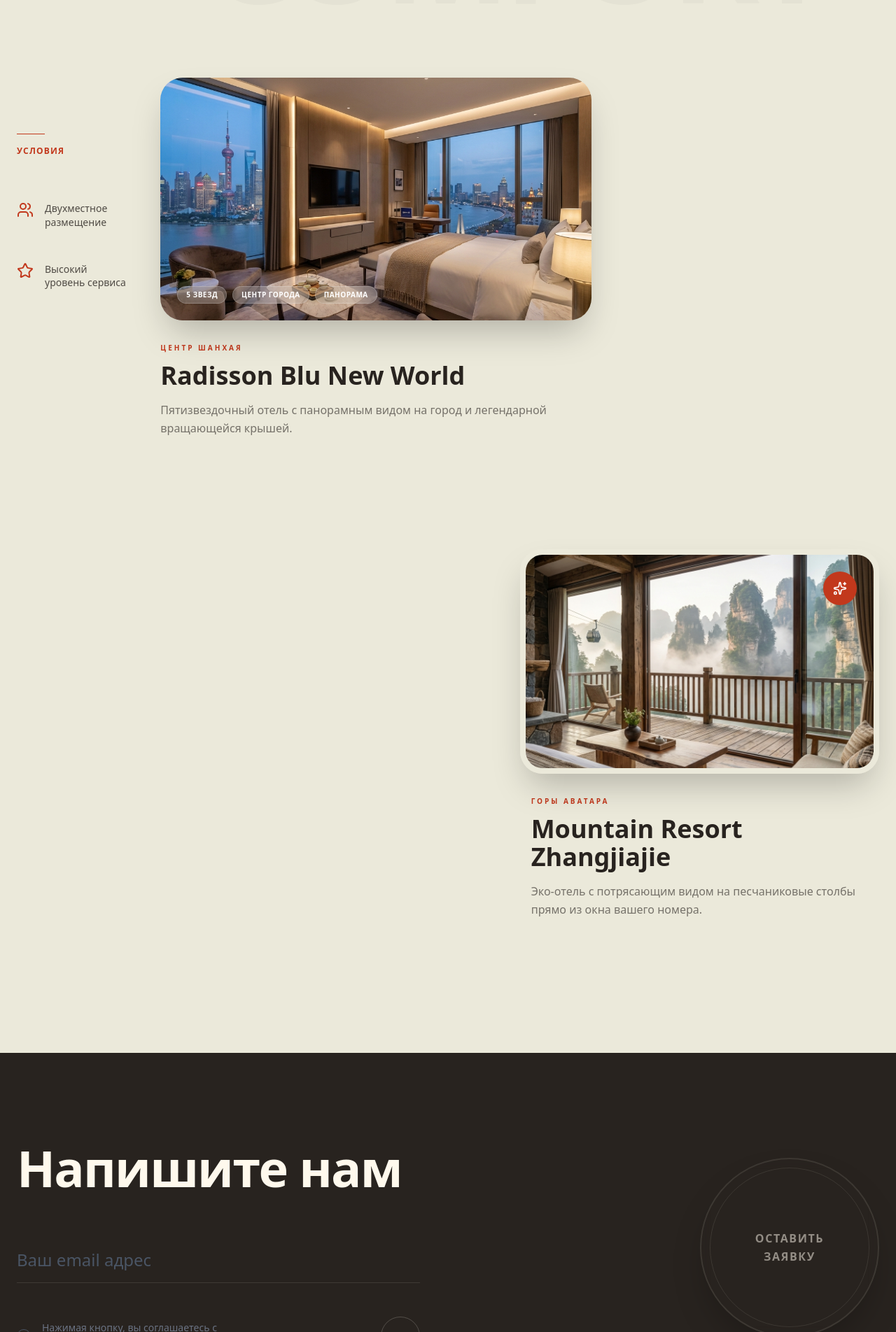
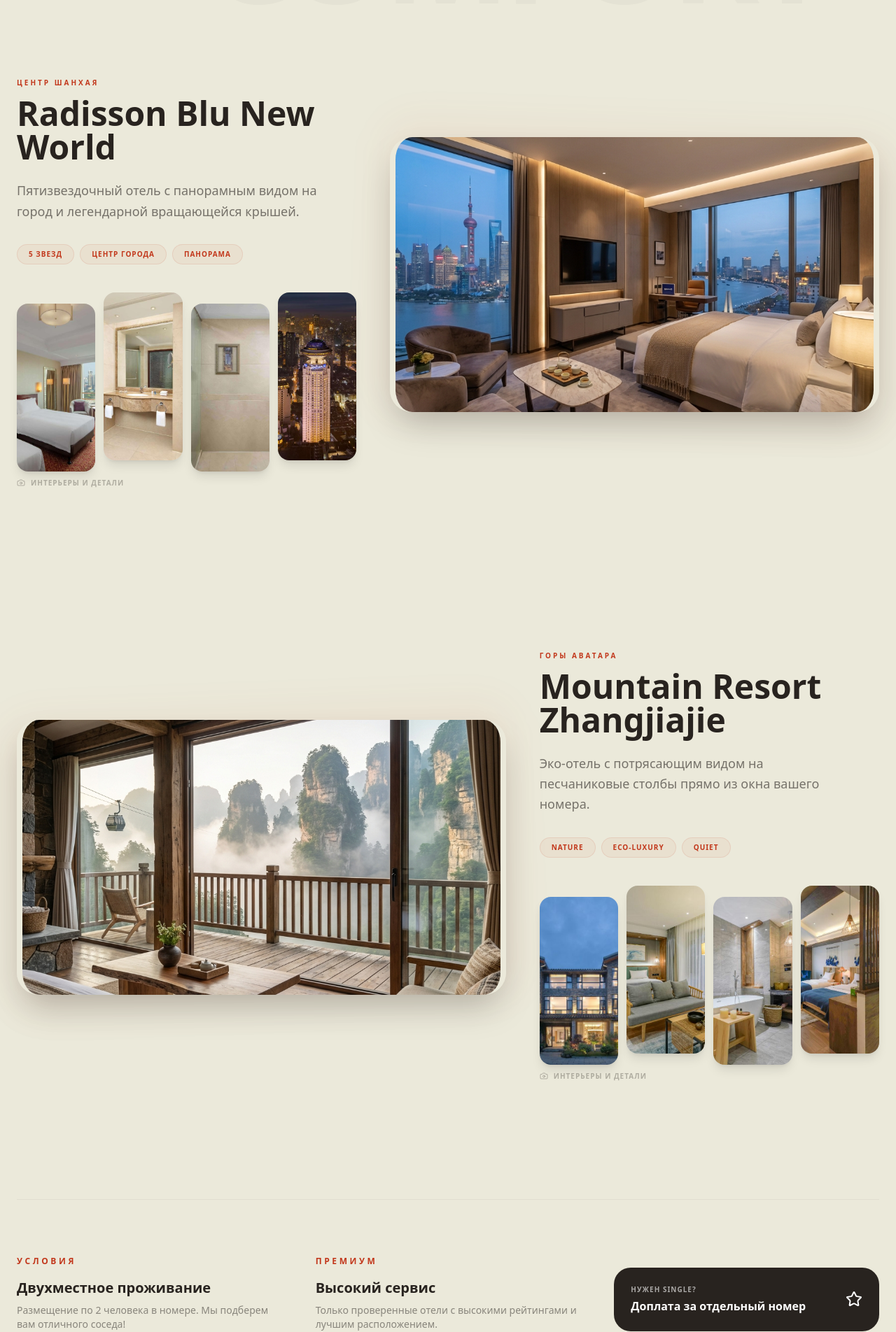
Before and after one commit to payton-ggg/chi-na, a Next.js app: page / in a window 1280 px wide. Shown: the part 8696-10600 px from the top of the page at 70% size. Built offline with nearby package versions, Linux system fonts and the light colour scheme.

Commit message:
feat: Add Accommodation component.

```diff
--- a/app/components/sections/Accommodation.tsx
+++ b/app/components/sections/Accommodation.tsx
@@ -1,6 +1,6 @@
 "use client";
 
-import { Bed, Star, Users, Sparkles, Home } from "lucide-react";
+import { Bed, Star, Users, Sparkles, Home, Camera } from "lucide-react";
 import Image from "next/image";
 import { useEffect, useRef, useState } from "react";
 
@@ -30,8 +30,8 @@
         "Пятизвездочный отель с панорамным видом на город и легендарной вращающейся крышей.",
       image: "/hotel-shanghai.png",
       amenities: ["5 звезд", "Центр города", "Панорама"],
-      className: "lg:col-start-1 lg:col-end-8", // Custom grid positioning
-      imageAspect: "aspect-16/9",
+      gallery: ["/hotel/1.png", "/hotel/2.png", "/hotel/3.png", "/hotel/4.png"],
+      stagger: 0,
     },
     {
       title: "Mountain Resort Zhangjiajie",
@@ -40,8 +40,8 @@
         "Эко-отель с потрясающим видом на песчаниковые столбы прямо из окна вашего номера.",
       image: "/hotel-avatar.png",
       amenities: ["Nature", "Eco-luxury", "Quiet"],
-      className: "lg:col-start-6 lg:col-end-13 lg:-prose-mt-20", // Overlap/Stagger effect
-      imageAspect: "aspect-16/10",
+      gallery: ["/hotel/5.png", "/hotel/6.png", "/hotel/7.png", "/hotel/8.png"],
+      stagger: 300,
     },
   ];
 
@@ -62,7 +62,7 @@
       </div>
 
       <div className="container mx-auto px-6 relative z-10">
-        {/* Unique Header Placement */}
+        {/* Header */}
         <div className="flex flex-col lg:flex-row items-end justify-between mb-24 md:mb-32 gap-12">
           <div className="max-w-3xl">
             <div className="inline-flex items-center gap-2 px-4 py-2 rounded-full bg-accent-cta/10 border border-accent-cta/20 mb-8">
@@ -73,11 +73,10 @@
             </div>
 
             <h2 className="text-5xl md:text-[5.5rem] font-bold text-dark-section mb-0 leading-[0.9] tracking-tight">
-              Где мы <br />
+              Где мы <br /> будем
               <span className="text-accent-cta italic font-serif pr-4">
-                будем
+                {} жить?
               </span>
-              жить?
             </h2>
           </div>
 
@@ -89,134 +88,149 @@
           </div>
         </div>
 
-        {/* Dynamic Staggered Grid */}
-        <div className="grid grid-cols-1 lg:grid-cols-12 gap-y-16 lg:gap-y-0 relative">
-          {/* Hotel Details Sidebar (Floating style) */}
-          <div className="hidden lg:flex lg:col-start-1 lg:col-end-3 flex-col gap-16 pt-20">
-            <div className="flex flex-col gap-4">
-              <div className="w-10 h-px bg-accent-cta" />
-              <p className="text-xs font-bold text-accent-cta uppercase tracking-widest">
-                Условия
-              </p>
-            </div>
-
-            <div className="space-y-12">
-              <div className="flex items-start gap-4 group">
-                <Users className="text-accent-cta shrink-0" size={24} />
-                <p className="text-sm font-medium text-dark-section/80 leading-snug">
-                  Двухместное <br /> размещение
-                </p>
-              </div>
-              <div className="flex items-start gap-4 group">
-                <Star className="text-accent-cta shrink-0" size={24} />
-                <p className="text-sm font-medium text-dark-section/80 leading-snug">
-                  Высокий <br /> уровень сервиса
-                </p>
-              </div>
-            </div>
-          </div>
-
-          {/* Staggered Hotel Cards */}
-          <div className="lg:col-start-3 lg:col-end-13 grid grid-cols-1 lg:grid-cols-10 gap-12 lg:gap-0 relative">
-            {/* Radisson Hotel */}
+        {/* Hotels Display */}
+        <div className="space-y-40 md:space-y-64">
+          {hotels.map((hotel, hotelIdx) => (
             <div
-              className={`lg:col-start-1 lg:col-end-7 transition-all duration-1000 ease-out z-20 ${
+              key={hotelIdx}
+              className={`grid grid-cols-1 lg:grid-cols-12 gap-12 items-center transition-all duration-1000 ease-out ${
                 isVisible
                   ? "opacity-100 translate-y-0"
                   : "opacity-0 translate-y-20"
               }`}
+              style={{ transitionDelay: `${hotel.stagger}ms` }}
             >
-              <div className="group relative">
-                <div className="relative aspect-16/10 md:aspect-video overflow-hidden rounded-4xl shadow-2xl transition-transform duration-700 hover:-translate-y-2">
-                  <Image
-                    src={hotels[0].image}
-                    alt={hotels[0].title}
-                    fill
-                    className="object-cover transition-transform duration-1000 group-hover:scale-105"
-                  />
-                  <div className="absolute inset-0 bg-linear-to-t from-dark-section/50 to-transparent opacity-0 group-hover:opacity-100 transition-opacity" />
+              {/* Hotel Info & Gallery Collage */}
+              <div
+                className={`lg:col-span-5 ${
+                  hotelIdx % 2 === 0 ? "lg:order-1" : "lg:order-2"
+                }`}
+              >
+                <div className="space-y-8">
+                  <div>
+                    <span className="text-accent-cta font-black text-[10px] uppercase tracking-[0.3em] mb-3 block">
+                      {hotel.location}
+                    </span>
+                    <h3 className="text-4xl md:text-5xl font-bold text-dark-section mb-6">
+                      {hotel.title}
+                    </h3>
+                    <p className="text-dark-section/60 font-light leading-relaxed text-lg mb-8 max-w-md">
+                      {hotel.description}
+                    </p>
 
-                  <div className="absolute bottom-6 left-6 flex gap-2">
-                    {hotels[0].amenities.map((item, idx) => (
-                      <span
-                        key={idx}
-                        className="px-3 py-1 rounded-full bg-white/20 backdrop-blur-md text-[10px] font-bold text-white uppercase tracking-wider border border-white/20 transition-all duration-300"
+                    <div className="flex flex-wrap gap-2 mb-10">
+                      {hotel.amenities.map((tag, i) => (
+                        <span
+                          key={i}
+                          className="px-4 py-1.5 rounded-full bg-accent-cta/5 border border-accent-cta/10 text-[10px] font-bold text-accent-cta uppercase tracking-widest"
+                        >
+                          {tag}
+                        </span>
+                      ))}
+                    </div>
+                  </div>
+
+                  {/* MINI GALLERY COLLAGE - Low-key & Unique */}
+                  <div className="relative h-48 md:h-64 grid grid-cols-4 gap-3">
+                    {hotel.gallery.map((img, i) => (
+                      <div
+                        key={i}
+                        className={`group relative overflow-hidden rounded-2xl shadow-lg transition-all duration-500 hover:z-20 hover:scale-110 ${
+                          i % 2 === 0 ? "mt-4" : "mb-4"
+                        }`}
                       >
-                        {item}
-                      </span>
+                        <Image
+                          src={img}
+                          alt={`${hotel.title} photo ${i + 1}`}
+                          fill
+                          className="object-cover transition-transform duration-700 group-hover:scale-110"
+                        />
+                        <div className="absolute inset-0 bg-dark-section/20 opacity-0 group-hover:opacity-100 transition-opacity" />
+                      </div>
                     ))}
+
+                    {/* Tiny decorative label */}
+                    <div className="absolute -bottom-6 left-0 flex items-center gap-2 text-[10px] font-bold text-dark-section/30 uppercase tracking-widest">
+                      <Camera size={12} />
+                      <span>Интерьеры и детали</span>
+                    </div>
                   </div>
                 </div>
+              </div>
 
-                <div className="mt-8 lg:pr-12">
-                  <span className="text-accent-cta font-black text-[10px] uppercase tracking-[0.3em] mb-3 block">
-                    {hotels[0].location}
-                  </span>
-                  <h3 className="text-3xl md:text-4xl font-bold text-dark-section mb-4">
-                    {hotels[0].title}
-                  </h3>
-                  <p className="text-dark-section/60 font-light leading-relaxed">
-                    {hotels[0].description}
-                  </p>
+              {/* Main Image - Large & Impactful */}
+              <div
+                className={`lg:col-span-7 ${
+                  hotelIdx % 2 === 0 ? "lg:order-2" : "lg:order-1"
+                }`}
+              >
+                <div className="relative group">
+                  <div className="relative aspect-16/10 md:aspect-video overflow-hidden rounded-4xl shadow-2xl transition-transform duration-700 hover:-translate-y-2 border-x-8 border-main-bg">
+                    <Image
+                      src={hotel.image}
+                      alt={hotel.title}
+                      fill
+                      className="object-cover transition-transform duration-1000 group-hover:scale-105"
+                      priority={hotelIdx === 0}
+                    />
+                    <div className="absolute inset-0 bg-linear-to-t from-dark-section/40 via-transparent to-transparent opacity-0 group-hover:opacity-100 transition-opacity" />
+
+                    {/* Floating Badge */}
+                    <div className="absolute top-8 right-8 w-14 h-14 rounded-full bg-white/10 backdrop-blur-xl border border-white/20 flex items-center justify-center text-white opacity-0 group-hover:opacity-100 transition-all duration-500 transform translate-y-4 group-hover:translate-y-0">
+                      <Sparkles size={24} className="animate-pulse-slow" />
+                    </div>
+                  </div>
+
+                  {/* Decorative background element for main image */}
+                  <div
+                    className={`absolute -inset-4 bg-accent-cta/5 rounded-[3rem] -z-10 blur-xl transition-all duration-700 group-hover:bg-accent-cta/10 ${
+                      hotelIdx % 2 === 0 ? "rotate-2" : "-rotate-2"
+                    }`}
+                  />
                 </div>
               </div>
             </div>
+          ))}
+        </div>
 
-            {/* Avatar Hotel (Overlapping) */}
-            <div
-              className={`lg:col-start-6 lg:col-end-11 lg:mt-40 transition-all duration-1000 ease-out z-30 ${
-                isVisible
-                  ? "opacity-100 translate-y-0"
-                  : "opacity-0 translate-y-32"
-              }`}
-              style={{ transitionDelay: "300ms" }}
-            >
-              <div className="group relative">
-                <div className="relative aspect-16/10 overflow-hidden rounded-4xl shadow-2xl transition-transform duration-700 hover:-translate-y-2 border-8 border-main-bg">
-                  <Image
-                    src={hotels[1].image}
-                    alt={hotels[1].title}
-                    fill
-                    className="object-cover transition-transform duration-1000 group-hover:scale-105"
-                  />
-                  <div className="absolute inset-0 bg-linear-to-t from-dark-section/50 to-transparent opacity-0 group-hover:opacity-100 transition-opacity" />
-
-                  <div className="absolute top-6 right-6">
-                    <div className="w-12 h-12 rounded-full bg-accent-cta text-white flex items-center justify-center animate-pulse-slow">
-                      <Sparkles size={20} />
-                    </div>
-                  </div>
+        {/* Global Conditions Footer */}
+        <div className="mt-32 md:mt-48 pt-20 border-t border-dark-section/5">
+          <div className="grid grid-cols-1 md:grid-cols-3 gap-12 text-center md:text-left">
+            <div>
+              <p className="text-xs font-black text-accent-cta uppercase tracking-[0.3em] mb-4">
+                Условия
+              </p>
+              <h4 className="text-xl font-bold text-dark-section mb-2">
+                Двухместное проживание
+              </h4>
+              <p className="text-sm text-dark-section/50 font-light">
+                Размещение по 2 человека в номере. Мы подберем вам отличного
+                соседа!
+              </p>
+            </div>
+            <div>
+              <p className="text-xs font-black text-accent-cta uppercase tracking-[0.3em] mb-4">
+                Премиум
+              </p>
+              <h4 className="text-xl font-bold text-dark-section mb-2">
+                Высокий сервис
+              </h4>
+              <p className="text-sm text-dark-section/50 font-light">
+                Только проверенные отели с высокими рейтингами и лучшим
+                расположением.
+              </p>
+            </div>
+            <div className="flex flex-col justify-end">
+              <div className="bg-dark-section text-white p-6 rounded-3xl flex items-center justify-between group cursor-pointer hover:bg-accent-cta transition-colors">
+                <div>
+                  <p className="text-[10px] uppercase font-bold tracking-widest opacity-60 mb-1">
+                    Нужeн Single?
+                  </p>
+                  <p className="font-bold">Доплата за отдельный номер</p>
                 </div>
-
-                <div className="mt-8 lg:pl-4">
-                  <span className="text-accent-cta font-black text-[10px] uppercase tracking-[0.3em] mb-3 block">
-                    {hotels[1].location}
-                  </span>
-                  <h3 className="text-3xl md:text-4xl font-bold text-dark-section mb-4">
-                    {hotels[1].title}
-                  </h3>
-                  <p className="text-dark-section/60 font-light leading-relaxed">
-                    {hotels[1].description}
-                  </p>
-                </div>
+                <Star className="group-hover:rotate-45 transition-transform" />
               </div>
             </div>
-          </div>
-        </div>
-
-        {/* Mobile-only Conditions (Visible at bottom on mobile) */}
-        <div className="grid grid-cols-2 gap-6 mt-16 md:hidden">
-          <div className="p-6 bg-accent-cta/5 rounded-2xl border border-accent-cta/10">
-            <Users className="text-accent-cta mb-4" size={24} />
-            <p className="text-xs font-bold text-dark-section/80 uppercase tracking-tighter">
-              Двухместное <br /> проживание
-            </p>
-          </div>
-          <div className="p-6 bg-accent-cta/5 rounded-2xl border border-accent-cta/10">
-            <Star className="text-accent-cta mb-4" size={24} />
-            <p className="text-xs font-bold text-dark-section/80 uppercase tracking-tighter">
-              Премиум <br /> сервис
-            </p>
           </div>
         </div>
       </div>
```
